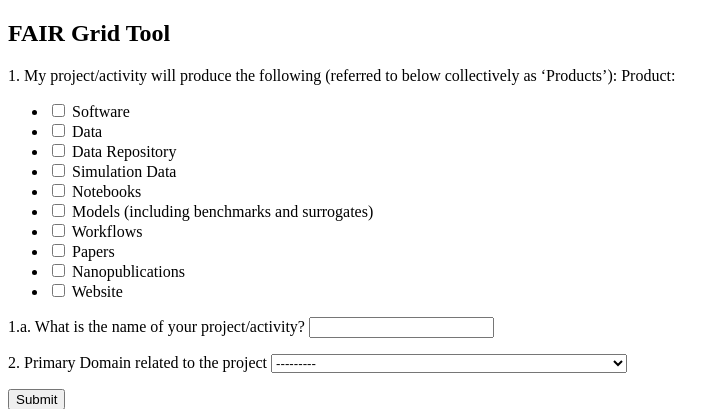
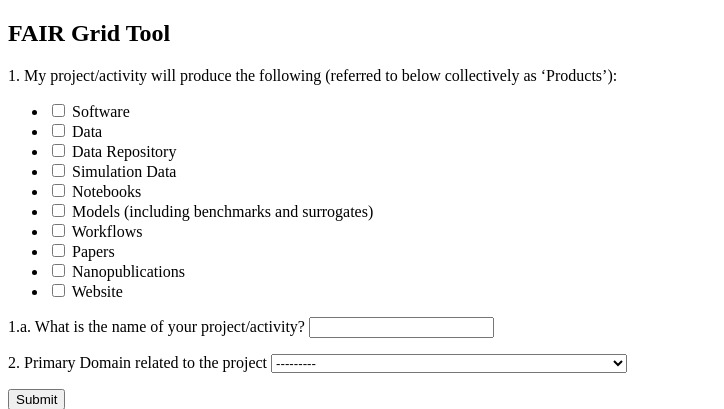
Before and after one commit to kevincoakley/fair-grid-tool, a Django app: page /add/ in a window 1280 px wide. Shown: the top 409 px of the page, without its empty margins (0-724 px from the left). Run offline with Django 3.2, Linux system fonts and the light colour scheme; data comes from the database, SQL or seed files in the repository.

Commit message:
Reference the products element directly on add.html

```diff
--- a/grid/templates/grid/add.html
+++ b/grid/templates/grid/add.html
@@ -15,7 +15,7 @@
     <p>
     1. My project/activity will produce the following (referred to below collectively as ‘Products’):
 
-    {{ product_form }}
+    {{ product_form.product }}
     </p>
 
     <p>
```
